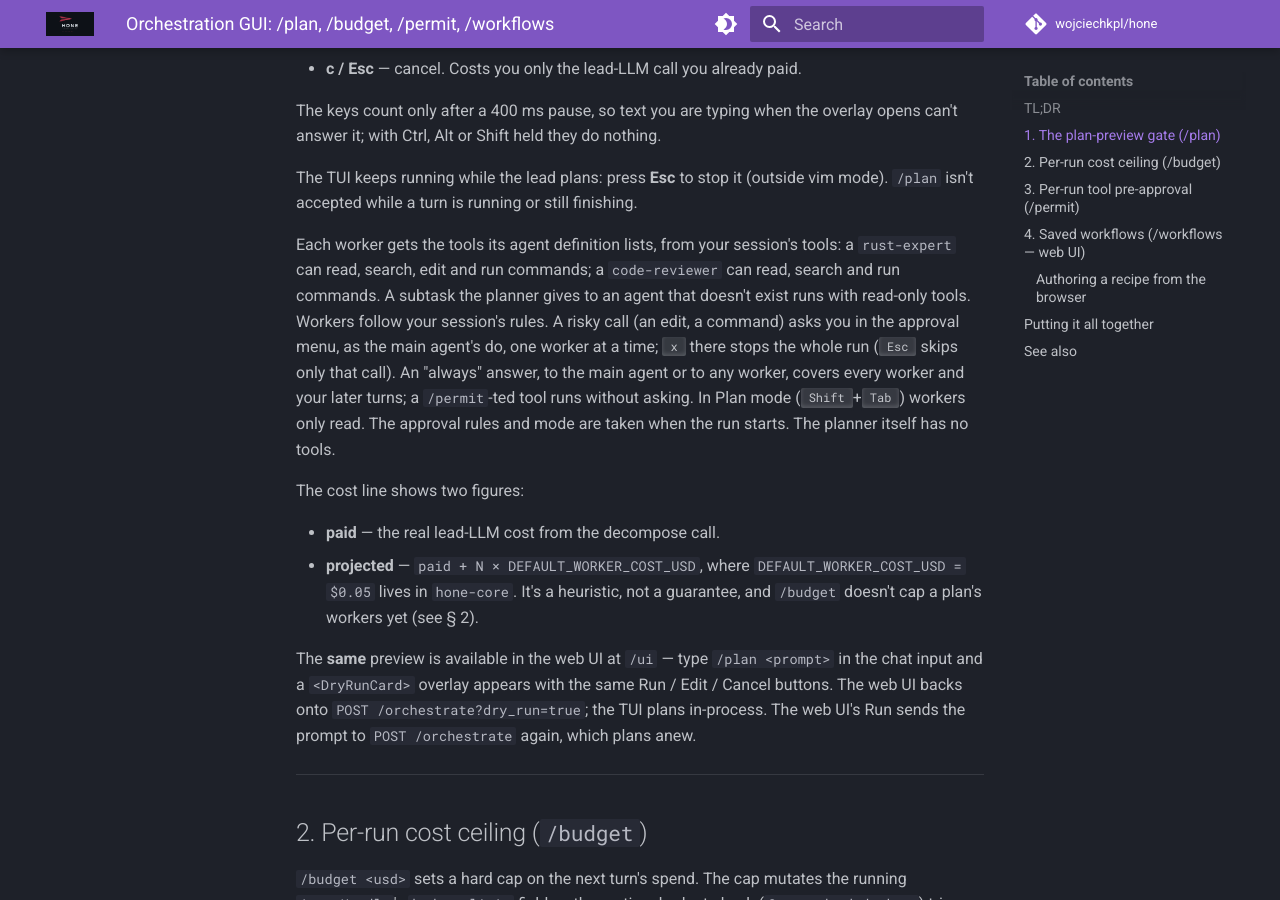
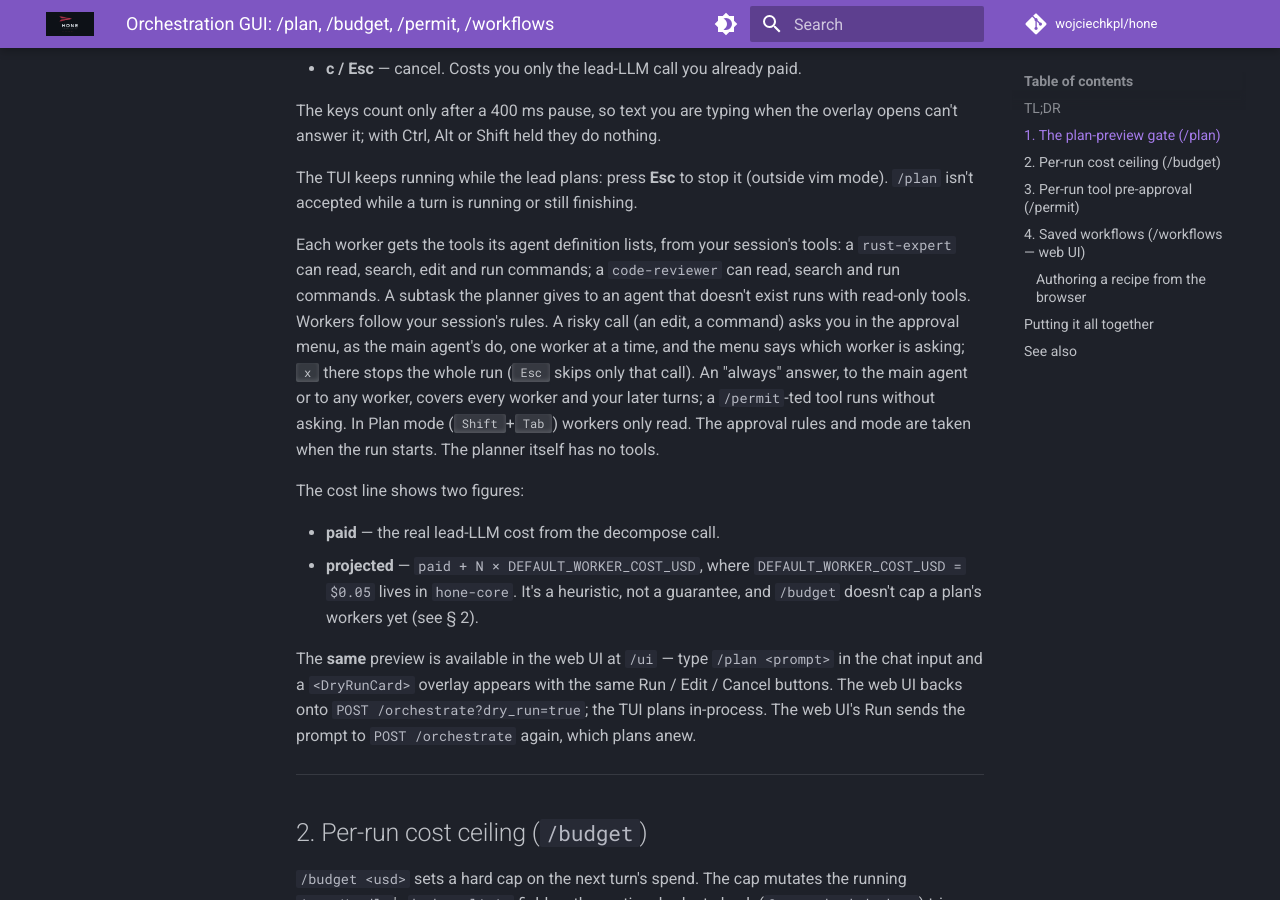
Before and after one commit to wojciechkpl/hone, an MkDocs documentation site: the page built from docs/tutorials/orchestration-gui.md, in a window 1280 px wide and 900 px high, scrolled down 1505 px. Built offline with MkDocs 1.6.1 and Material for MkDocs 9.7.7, drawn with Linux system fonts in a browser that asks for light colours; comment, search, counter and statistics services are not loaded.

Commit message:
docs: approval menu names the worker (W33-W34)

```diff
--- a/docs/tutorials/orchestration-gui.md
+++ b/docs/tutorials/orchestration-gui.md
@@ -67,7 +67,8 @@ session's tools: a `rust-expert` can read, search, edit and run commands;
 a `code-reviewer` can read, search and run commands. A subtask the
 planner gives to an agent that doesn't exist runs with read-only tools. Workers follow your
 session's rules. A risky call (an edit, a command) asks you in the
-approval menu, as the main agent's do, one worker at a time; <kbd>x</kbd>
+approval menu, as the main agent's do, one worker at a time, and the menu
+says which worker is asking; <kbd>x</kbd>
 there stops the whole run (<kbd>Esc</kbd> skips only that call). An
 "always" answer, to the main agent or to any worker, covers every worker
 and your later turns; a `/permit`-ted tool runs without asking. In Plan
```
Also changed, not shown: CHANGELOG.md (+2 -2 lines).
